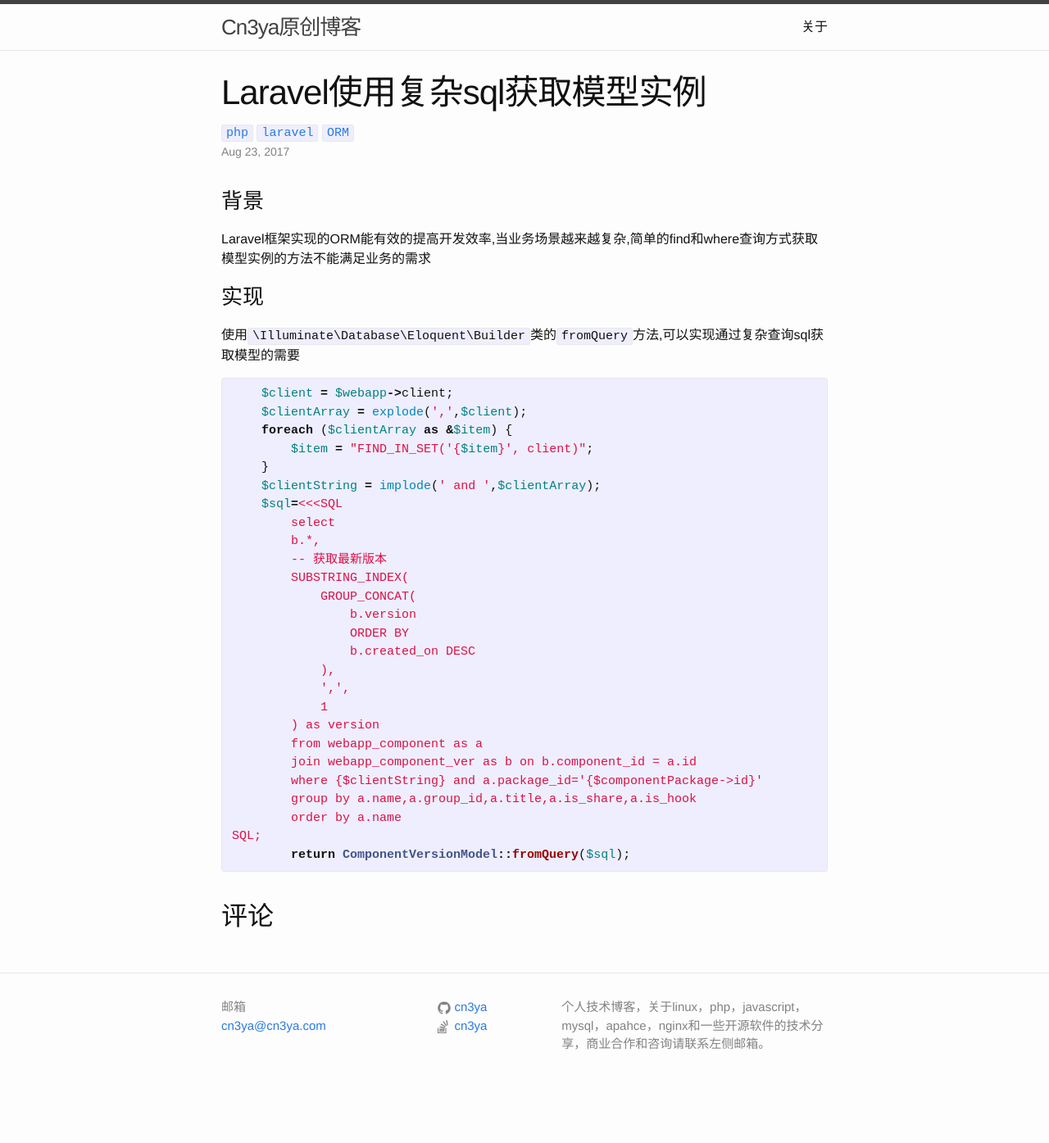
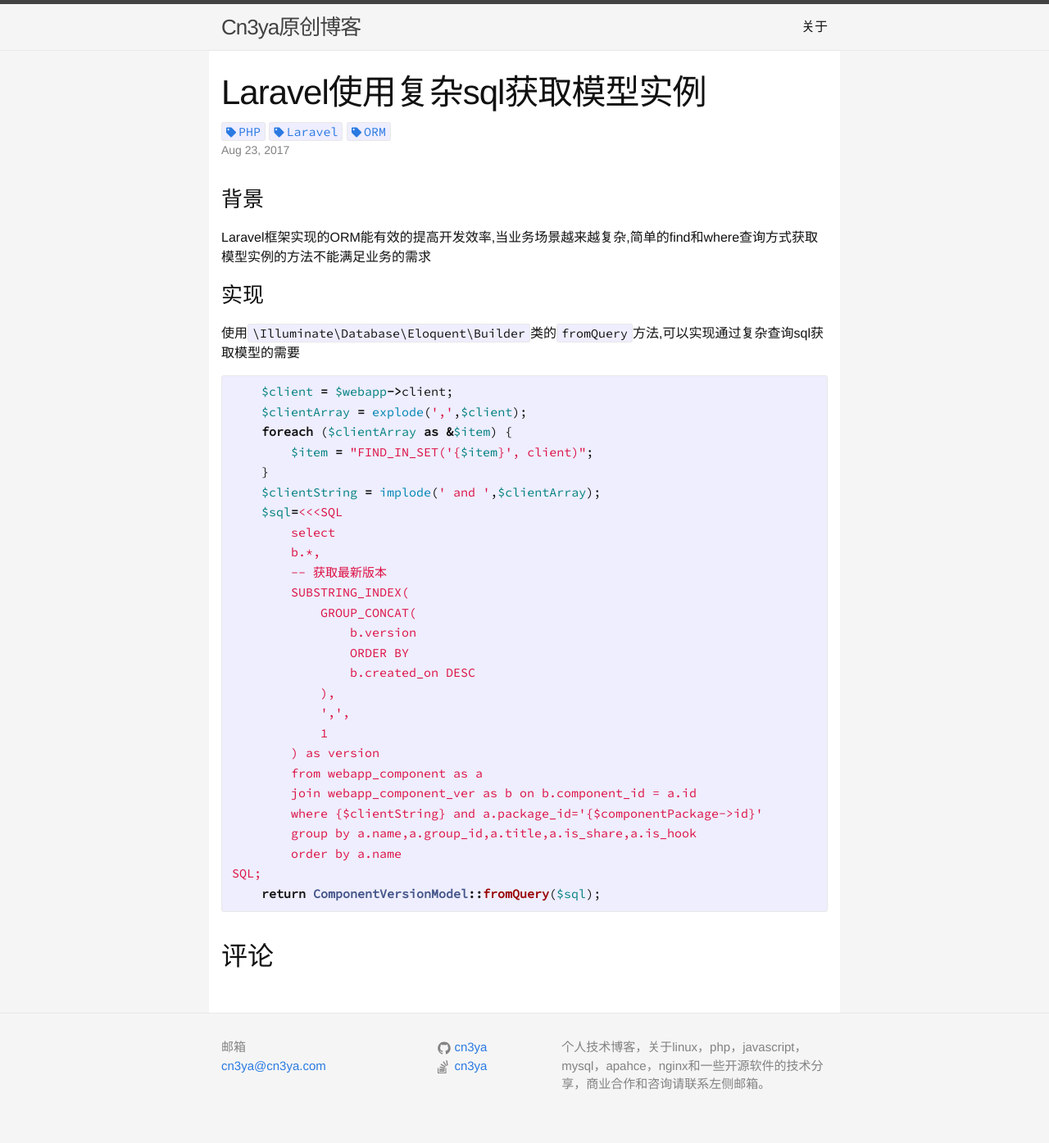
Before and after one commit to cn3ya/cn3ya.github.io, a Jekyll site: the page built from _posts/2017-08-23-Laravel-get-model-from-sql.markdown, in a window 1280 px wide. Shown: the whole page at 82% size. Built offline with Jekyll 4.4.1, drawn with Linux system fonts in a browser that asks for light colours; nearby versions of some CDN libraries; comment, search, counter and statistics services are not loaded; before the commit the page ends 1346 px from its top, so only the background shows below that.

Commit message:
修改样式

```diff
--- a/_includes/head.html
+++ b/_includes/head.html
@@ -6,6 +6,8 @@
   <title>{% if page.title %}{{ page.title }}{% else %}{{ site.title }}{% endif %}</title>
   <meta name="description" content="{% if page.excerpt %}{{ page.excerpt | strip_html | strip_newlines | truncate: 160 }}{% else %}{{ site.description }}{% endif %}">
 
+  <link href="https://fonts.googleapis.com/css?family=Source+Code+Pro" rel="stylesheet">
+  <link rel="stylesheet" href="https://use.fontawesome.com/releases/v5.2.0/css/all.css" integrity="sha384-hWVjflwFxL6sNzntih27bfxkr27PmbbK/iSvJ+a4+0owXq79v+lsFkW54bOGbiDQ" crossorigin="anonymous">
   <link rel="stylesheet" href="{{ "/css/main.css" | prepend: site.baseurl }}">
   <link rel="canonical" href="{{ page.url | replace:'index.html','' | prepend: site.baseurl | prepend: site.url }}">
   <link rel="alternate" type="application/rss+xml" title="{{ site.title }}" href="{{ "/feed.xml" | prepend: site.baseurl | prepend: site.url }}" />
--- a/_layouts/post.html
+++ b/_layouts/post.html
@@ -8,7 +8,7 @@ layout: default
     <span>
       {% for tag in page.tags %}
         {% capture tag_name %}{{ tag }}{% endcapture %}
-        <a href="/tag/{{ tag_name }}"><code class="highligher-rouge"><nobr>{{ tag_name }}</nobr></code></a><span> </span>
+        <a href="/tag/{{ tag_name }}"><code class="post-tag"><i class="fas fa-tag"></i><nobr>{{ tag_name }}</nobr></code></a><span> </span>
       {% endfor %}
     </span>
     <p class="post-meta">{{ page.date | date: "%b %-d, %Y" }}{% if page.author %} • {{ page.author }}{% endif %}{% if page.meta %} • {{ page.meta }}{% endif %}</p>
--- a/_posts/2017-08-23-Laravel-get-model-from-sql.markdown
+++ b/_posts/2017-08-23-Laravel-get-model-from-sql.markdown
@@ -3,7 +3,7 @@ layout: post
 title:  "Laravel使用复杂sql获取模型实例"
 date:   2017-08-23 13:21:30
 categories: Laravel
-tags: php laravel ORM
+tags: PHP Laravel ORM
 ---
 
 ### 背景
@@ -37,5 +37,5 @@ Laravel框架实现的ORM能有效的提高开发效率,当业务场景越来越
         group by a.name,a.group_id,a.title,a.is_share,a.is_hook
         order by a.name
 SQL;
-        return ComponentVersionModel::fromQuery($sql);
+    return ComponentVersionModel::fromQuery($sql);
 {% endhighlight %}
--- a/_sass/_base.scss
+++ b/_sass/_base.scss
@@ -170,6 +170,22 @@ pre {
     }
 }
 
+.page-content .wrapper {
+    background-color: #ffffff;
+    padding: $spacing-unit $spacing-unit/2;
+}
+
+code {
+    font-family: 'Source Code Pro', monospace;
+}
+
+.post-tag {
+    font-family: 'Source Code Pro', monospace;
+}
+
+.post-tag i {
+    font-size:12px;margin-right:3px;
+}
 
 
 /**
--- a/_sass/_layout.scss
+++ b/_sass/_layout.scss
@@ -162,7 +162,7 @@
  * Page content
  */
 .page-content {
-    padding: $spacing-unit 0;
+    //padding: $spacing-unit 0;
 }
 
 .page-heading {
--- a/css/main.scss
+++ b/css/main.scss
@@ -14,7 +14,8 @@ $base-line-height: 1.5;
 $spacing-unit:     30px;
 
 $text-color:       #111;
-$background-color: #fdfdfd;
+//$background-color: #fdfdfd;
+$background-color: rgba(0,0,0,0.04);
 $brand-color:      #2a7ae2;
 
 $grey-color:       #828282;
```
